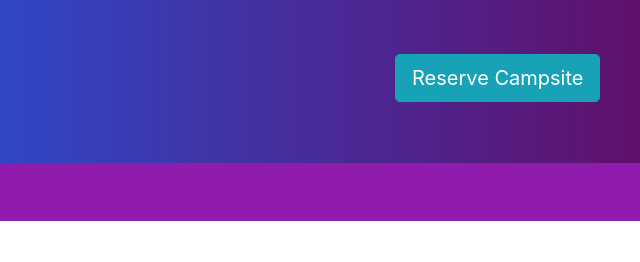
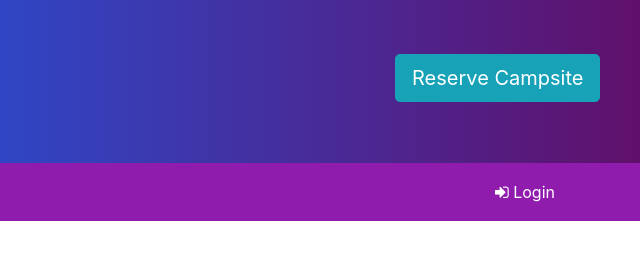
Before and after one commit to AndreasGuy54/nucampsite, a website: page index.html in a window 1280 px wide. Shown: the top 262 px of the page, 640-1280 px from the left. Drawn offline with nearby package versions, Linux system fonts and the light colour scheme.

Commit message:
added login link to navbar

```diff
--- a/index.html
+++ b/index.html
@@ -56,9 +56,14 @@
                     <li class="nav-item"><a class="nav-link" href="#"><i class="fa fa-list fa-lg"></i> Sites</a></li>
                     <li class="nav-item"><a class="nav-link" href="contactus.html"><i class="fa fa-address-card fa-lg"></i> Contact</a></li>
                 </ul>
+                <span class="navbar-text ml-auto">
+                    <a role="button" data-toggle="modal" data-target="@loginModal"><i class="fa fa-sign-in"></i> Login</a>
+                </span>
             </div>
         </div>
     </nav>
+
+    <!-- Login Form in Modal -->
 
     <!-- Discover and Review -->
     <div class="container">
```
